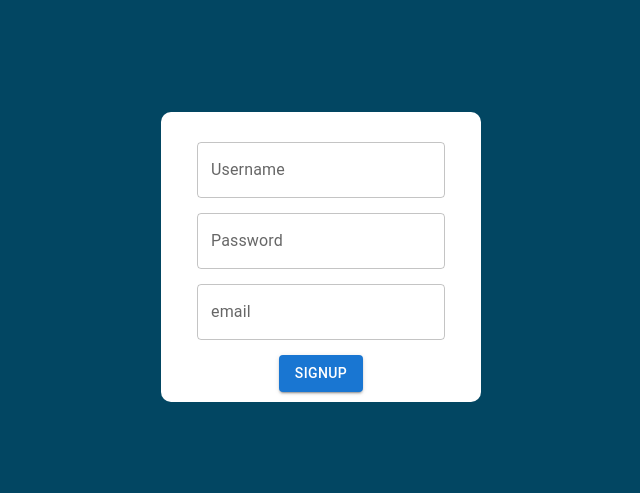
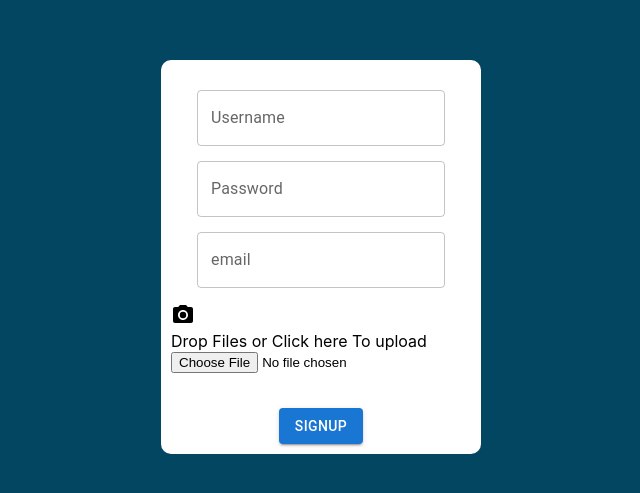
Before and after one commit to BoginMike/copierFE, a React (Create React App) app: page /sign-up in a window 1280 px wide. Shown: the part 143-636 px from the top of the page, without its empty margins (319-959 px from the left). Built offline with nearby package versions, Linux system fonts and the light colour scheme.

Commit message:
header added with jwt decode

```diff
--- a/package.json
+++ b/package.json
@@ -11,6 +11,7 @@
     "@testing-library/jest-dom": "^5.16.5",
     "@testing-library/react": "^13.4.0",
     "@testing-library/user-event": "^13.5.0",
+    "jwt-decode": "^3.1.2",
     "react": "^18.2.0",
     "react-dom": "^18.2.0",
     "react-hook-form": "^7.45.1",
--- a/src/App.css
+++ b/src/App.css
@@ -63,3 +63,12 @@
     color: white;
     margin-right: 5px;
 }
+
+
+.app-header{
+    background-color: rgb(56, 9, 9);
+    color: white;
+    display: flex;
+    align-items: center;
+    gap: 10px;
+}
--- a/src/App.js
+++ b/src/App.js
@@ -14,7 +14,7 @@
         <Route path='/sign-up' element={<Signup />}></Route>
         <Route path='/songs-list' element={<SongList />}></Route>
         <Route path='/books-list' element={< BooksList/>}></Route>
-        <Route path='/' element={<div>Sagar</div>}></Route>
+        <Route path='/' element={<Login/>}></Route>
       </Routes>
     </div>
   );
--- a/src/pages/Books/BooksList.jsx
+++ b/src/pages/Books/BooksList.jsx
@@ -3,6 +3,7 @@
 import HomeIcon from '@mui/icons-material/Home';
 import { Pagination } from '@mui/material';
 import { getApiCall } from '../../shared/api-utils';
+import Header from '../../shared/components/Header';
 
 export default function BooksList() {
     const [books, setBooks] = useState([])
@@ -51,6 +52,7 @@
 
     return (
         <>
+            <Header/>
             <h1>BooksList</h1>
             <hr />
             <HomeIcon />
--- a/src/pages/Signup/Signup.jsx
+++ b/src/pages/Signup/Signup.jsx
@@ -1,18 +1,24 @@
-import React from 'react'
+import React, { useState } from 'react'
 import { postApiCall } from '../../shared/api-utils'
 import { useForm } from "react-hook-form";
 import { Button, TextField } from '@mui/material';
+import FileUpload from '../../shared/components/FileUpload';
 
 
 export default function Signup() {
 
     const { register, handleSubmit, watch, formState: { errors } } = useForm();
-
+    const [fileName,setFileName] = useState('')
     function onSubmit(data) {
+        data['profilePicture'] = fileName;
         postApiCall('/users', data)
             .then(r => {
                 alert(r)
             })
+    }
+
+    function uploaded(fname){
+        setFileName(fname)
     }
 
     return (
@@ -24,6 +30,8 @@
                 <TextField type='password' {...register("password")} label="Password" />
 
                 <TextField type='text' {...register("email")} label="email" />
+
+                <FileUpload onUpload={uploaded}/>
 
                 <Button type="submit" variant='contained' > SIGNUP</Button>
             </form>
--- /dev/null
+++ b/src/shared/components/FileUpload.js
@@ -0,0 +1,89 @@
+import React, { useState } from 'react'
+import CameraAltIcon from '@mui/icons-material/CameraAlt';
+
+
+
+export default function FileUpload({ onUpload }) {
+
+    const [fileName, setFileName] = useState('')
+    const [uploadState, setUploadState] = useState('')
+
+    function upload() {
+        const avatar = document.getElementById('app-file-upload').files[0]
+        uploadFile(avatar)
+    }
+
+    function uploadFile(avatar) {
+        let data = new FormData();
+        data.append('myFile', avatar)
+
+        setUploadState('Uploading...')
+
+        fetch(process.env.REACT_APP_BASE_URL  + '/app-image-upload', {
+            method: 'POST',
+            body: data
+        })
+        .then(x => x.json())
+        .then(x => {
+            setFileName(x.filename)
+            onUpload(x.filename)
+            setUploadState('')
+        })
+    }
+
+    function dropHandler(ev) {
+        console.log("File(s) dropped");
+
+        // Prevent default behavior (Prevent file from being opened)
+        ev.preventDefault();
+
+        if (ev.dataTransfer.items) {
+            // Use DataTransferItemList interface to access the file(s)
+            [...ev.dataTransfer.items].forEach((item, i) => {
+                // If dropped items aren't files, reject them
+                if (item.kind === "file") {
+                    const file = item.getAsFile();
+                    uploadFile(file)
+                    console.log(`… file[${i}].name = ${file.name}`);
+                }
+            });
+        } else {
+            // Use DataTransfer interface to access the file(s)
+            [...ev.dataTransfer.files].forEach((file, i) => {
+                console.log(`… file[${i}].name = ${file.name}`);
+            });
+        }
+    }
+
+    function dragOverHandler(ev) {
+        console.log("File(s) in drop zone");
+
+        // Prevent default behavior (Prevent file from being opened)
+        ev.preventDefault();
+    }
+
+
+
+    return (
+        <div onDragOver={dragOverHandler} onDrop={dropHandler} className='file-upload-component'>
+            <label htmlFor='app-file-upload'>
+                <CameraAltIcon />
+            </label>
+            <br />
+            {uploadState != 'Uploading...' && fileName == ''
+                ? "Drop Files or Click here To upload"
+                : ""
+            }
+            <input id="app-file-upload" onChange={upload} label="Song Image" type='file' />
+            <br />
+            <br />
+            {
+                uploadState
+            }
+            {
+                uploadState != 'Uploading...' && fileName && <img src={process.env.REACT_APP_BASE_URL +'/image/' + fileName} />
+            }
+
+        </div>
+    )
+}
--- /dev/null
+++ b/src/shared/components/Header.js
@@ -0,0 +1,23 @@
+import React, { useEffect, useState } from 'react'
+import jwt_decode from "jwt-decode";
+import { Avatar } from '@mui/material';
+
+export default function Header() {
+
+    const [username, setUsername] = useState('')
+    const [profilePicture, setProfilePicture] = useState('')
+
+    useEffect(() => {
+        let token = localStorage.getItem('token')
+        let decoded = jwt_decode(token);
+        setUsername(decoded.username)
+        setProfilePicture(decoded.profilePicture)
+    }, [])
+
+    return (
+        <div className='app-header'>
+            <h1>Hi {username}</h1>
+            <Avatar src={process.env.REACT_APP_BASE_URL + '/image/' + profilePicture}/>
+        </div>
+    )
+}
```
Also changed, not shown: 1 other file (tests, documents, lock files or other folders).
